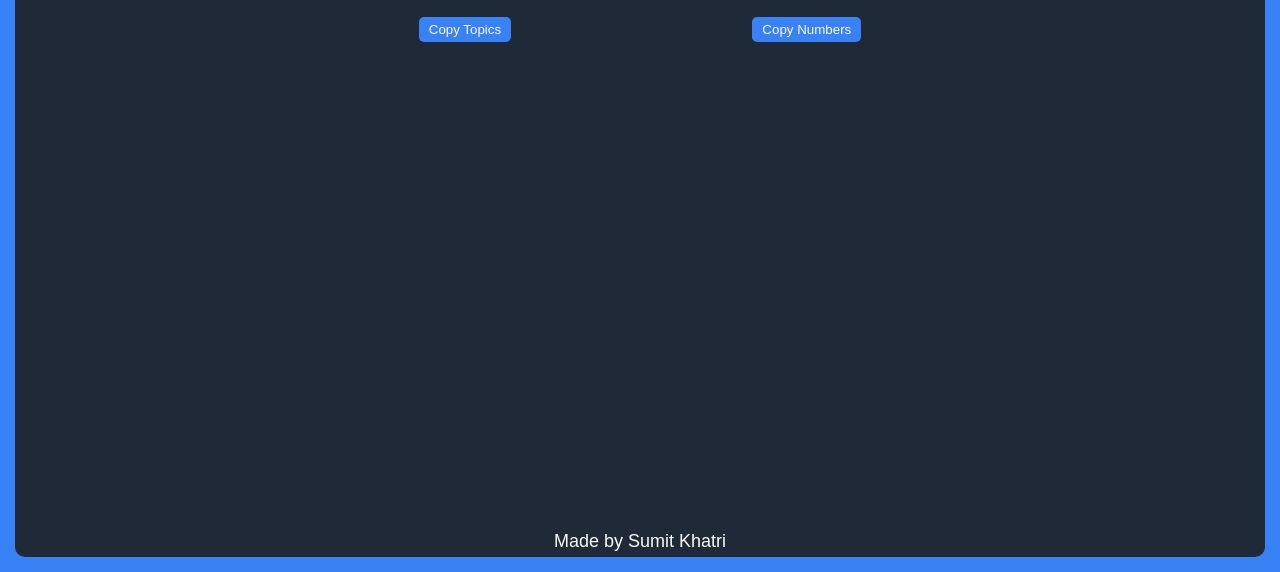
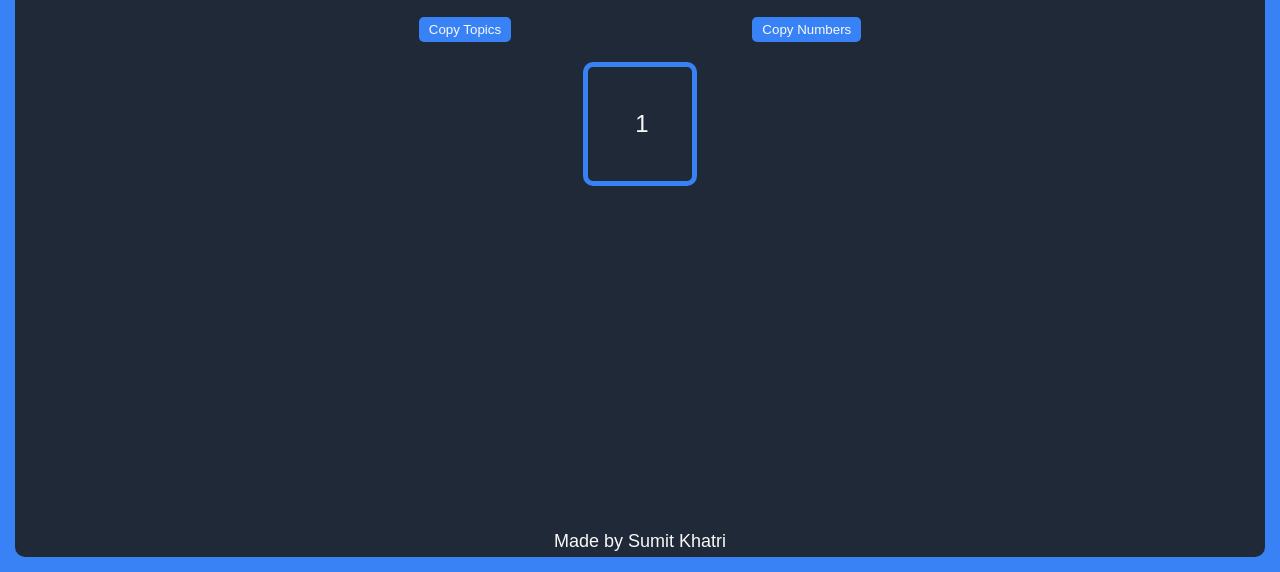
Before and after one commit to SwayKh/pert, a plain HTML site: page index.html in a window 1280 px wide. Both pictures are taken after a click on the button "Start". Shown: the part 228-800 px from the top of the page. Drawn offline with Linux system fonts and the light colour scheme.

Commit message:
Project complete, Needed to take a snippet from GPT
The CSS is fixed now

```diff
--- a/script.js
+++ b/script.js
@@ -17,9 +17,26 @@ start.addEventListener('click', () => {
         } else {
             name_counts[element] = 1
         }
+    });
+    console.log(name_counts)
+
+    // Get the container element and append the table
+    const tableElement = objectToTable(name_counts);
+    tableArea.appendChild(tableElement);
+})
+
+function objectToTable(data) {
+    const table = document.createElement('table');
+    table.className = "table"
+    const tbody = table.createTBody();
+
+    for (const key in data) {
+        const row = tbody.insertRow();
+        const cell1 = row.insertCell(0);
+        cell1.textContent = key;
+        const cell2 = row.insertCell(1);
+        cell2.textContent = data[key];
     }
-    );
-    console.table(name_counts)
-    // console.log(Object.keys(name_counts).length)
-    // tableArea.textContent = name_counts
-})
+
+    return table;
+}
--- a/styles.css
+++ b/styles.css
@@ -4,14 +4,16 @@ body {
     margin: 0;
     padding: 0;
     height: 100dvh;
-    overflow-y: hidden;
+    display: flex;
+    flex-direction: column;
+    /* overflow-y: hidden; */
 }
 
 .outside-box {
     background-color: #3882F6;
-    height: 100%;
     display: flex;
     flex-direction: column;
+    flex-grow: 1;
 }
 
 .inside-box {
@@ -60,6 +62,14 @@ textarea {
     white-space: pre-wrap;
 }
 
+.table {
+    color: #F9FAF8;
+    background-color: #1F2937;
+    padding: 40px;
+    border-radius: 10px;
+    border: #3882F6 solid 5px;
+}
+
 .footer {
     color: #F9FAF8;
     background-color: #1F2937;
```
